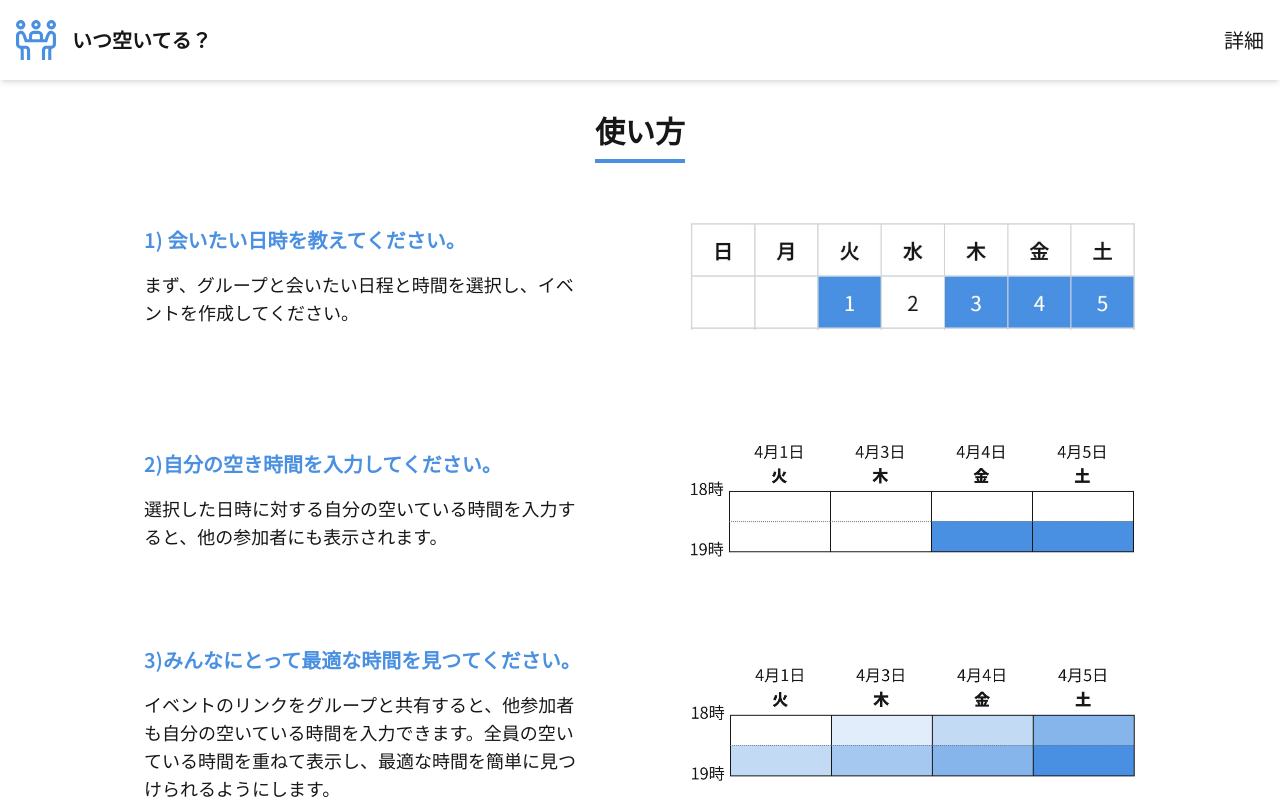
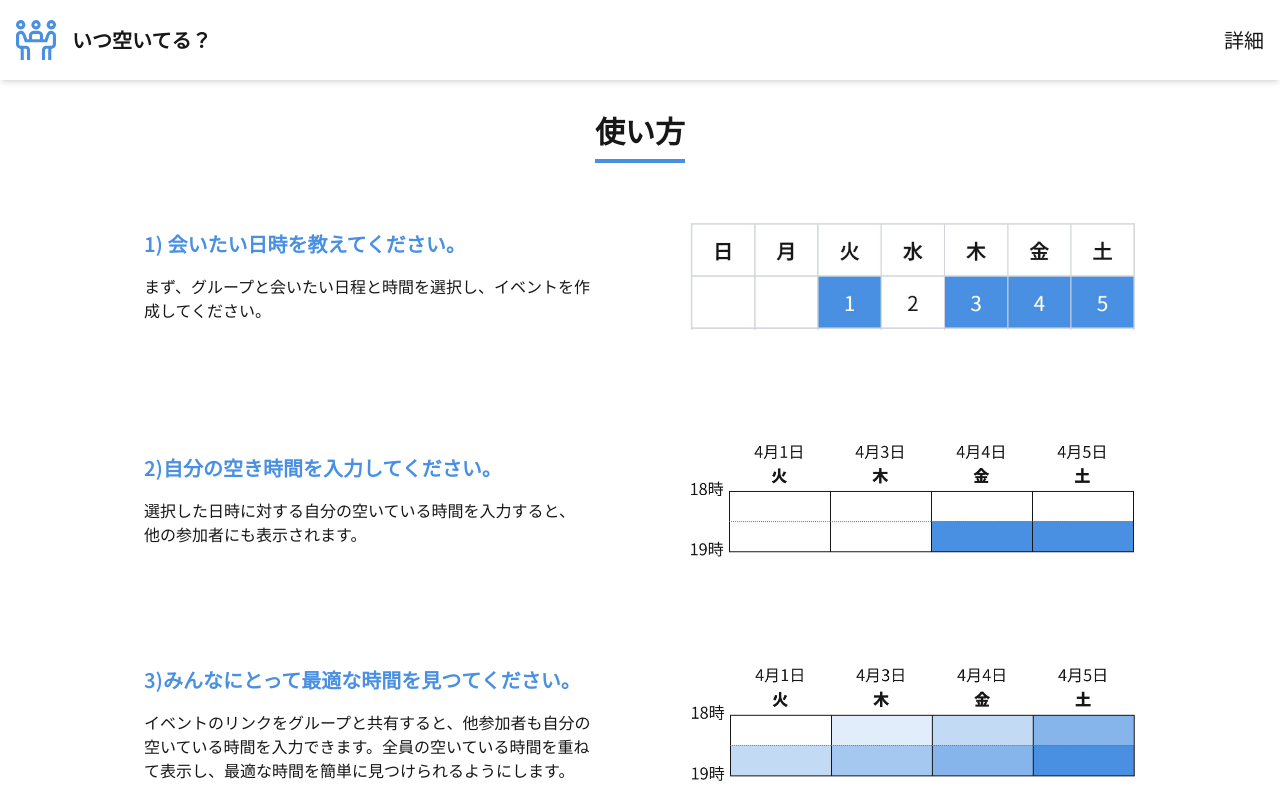
Before and after one commit to takumitoma/itsu-aiteru-scheduler, a Next.js app: page /how-to-use in a window 1280 px wide. Shown: the top 800 px of the page. Built offline with nearby package versions, Linux system fonts and the light colour scheme.

Commit message:
fix: minor UI changes

```diff
--- a/src/app/how-to-use/page.tsx
+++ b/src/app/how-to-use/page.tsx
@@ -13,9 +13,7 @@ const HowToUsePage: React.FC = () => {
         >
           <div className="flex flex-col sm:py-4 sm:space-y-4 sm:w-[45%]">
             <h2 className="text-primary">{'1) 会いたい日時を教えてください。'}</h2>
-            <p className="text-base sm:text-lg">
-              まず、グループと会いたい日程と時間を選択し、イベントを作成してください。
-            </p>
+            <p>まず、グループと会いたい日程と時間を選択し、イベントを作成してください。</p>
           </div>
           <div className="w-full sm:w-[45%] relative h-32 sm:h-48">
             <Image
@@ -34,7 +32,7 @@ const HowToUsePage: React.FC = () => {
         >
           <div className="flex flex-col sm:py-4 sm:space-y-4 sm:w-[45%]">
             <h2 className="text-primary">{'2)自分の空き時間を入力してください。'}</h2>
-            <p className="text-base sm:text-lg">
+            <p>
               選択した日時に対する自分の空いている時間を入力すると、他の参加者にも表示されます。
             </p>
           </div>
@@ -54,7 +52,7 @@ const HowToUsePage: React.FC = () => {
         >
           <div className="flex flex-col sm:py-4 sm:space-y-4 sm:w-[45%]">
             <h2 className="text-primary">{'3)みんなにとって最適な時間を見つてください。'}</h2>
-            <p className="text-base sm:text-lg">
+            <p>
               イベントのリンクをグループと共有すると、他参加者も自分の空いている時間を入力できます。全員の空いている時間を重ねて表示し、最適な時間を簡単に見つけられるようにします。
             </p>
           </div>
--- a/src/app/overview/page.tsx
+++ b/src/app/overview/page.tsx
@@ -90,7 +90,7 @@ const OverviewPage: React.FC = () => {
 
       <section className="w-full space-y-4">
         <h2 className="text-primary">サービスの目的</h2>
-        <p className="text-base sm:text-lg leading-relaxed">
+        <p className="leading-relaxed">
           グループでの予定調整をシンプルに。「いつ空いてる？」は、メンバー全員の予定をビジュアルで確認でき、最適な時間を簡単に見つけることができる無料のスケジュール調整ツールです。
         </p>
       </section>
@@ -111,7 +111,7 @@ const OverviewPage: React.FC = () => {
             <UseCaseCard key={index} card={card} />
           ))}
         </div>
-        <p className="-mt-1 text-base sm:text-lg">など</p>
+        <p className="-mt-1">など</p>
       </section>
 
       <section className="w-full space-y-4">
@@ -139,7 +139,7 @@ const FeatureCard: React.FC<{ card: FeatureCard }> = ({ card }) => (
           <div className="flex-shrink-0 mt-1">
             <FaCheck className="w-5 h-5 text-primary" />
           </div>
-          <span className="text-sm sm:text-base">{feature}</span>
+          <span className="text-sm">{feature}</span>
         </li>
       ))}
     </ul>
```
